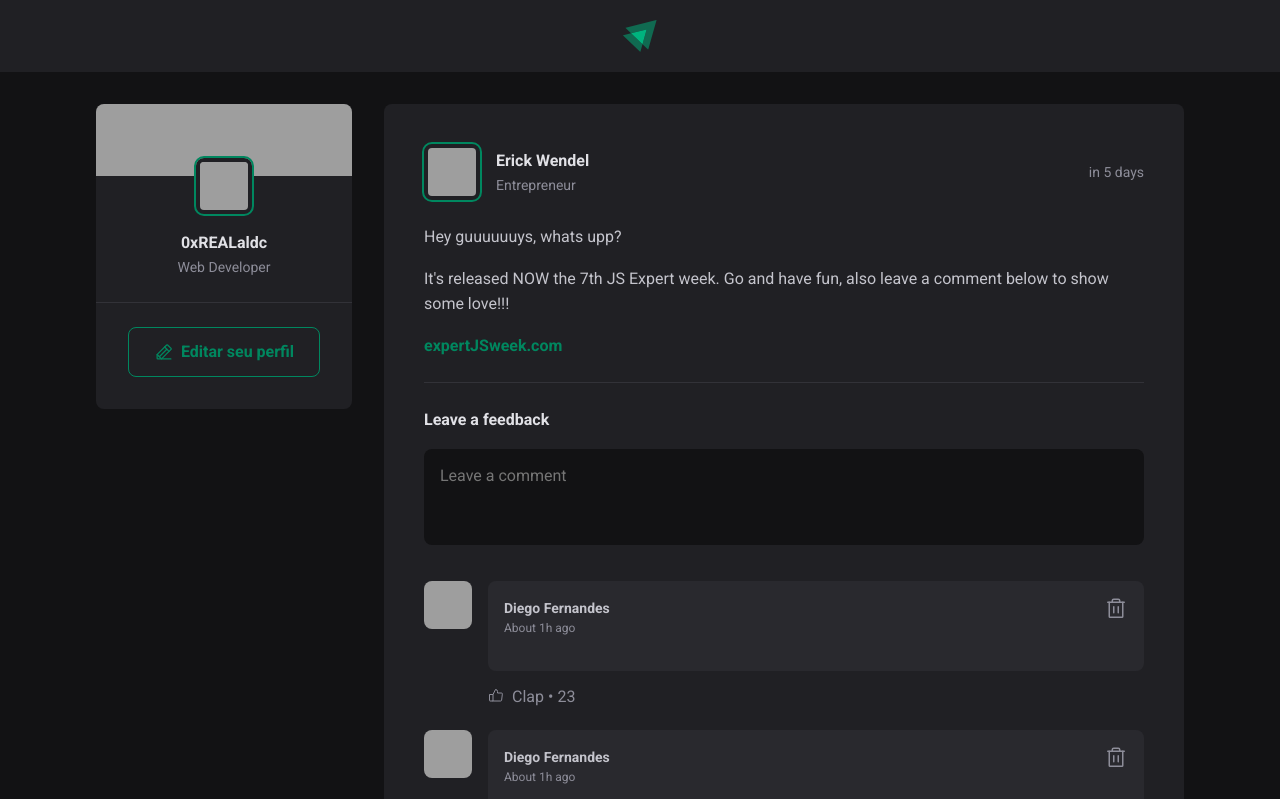
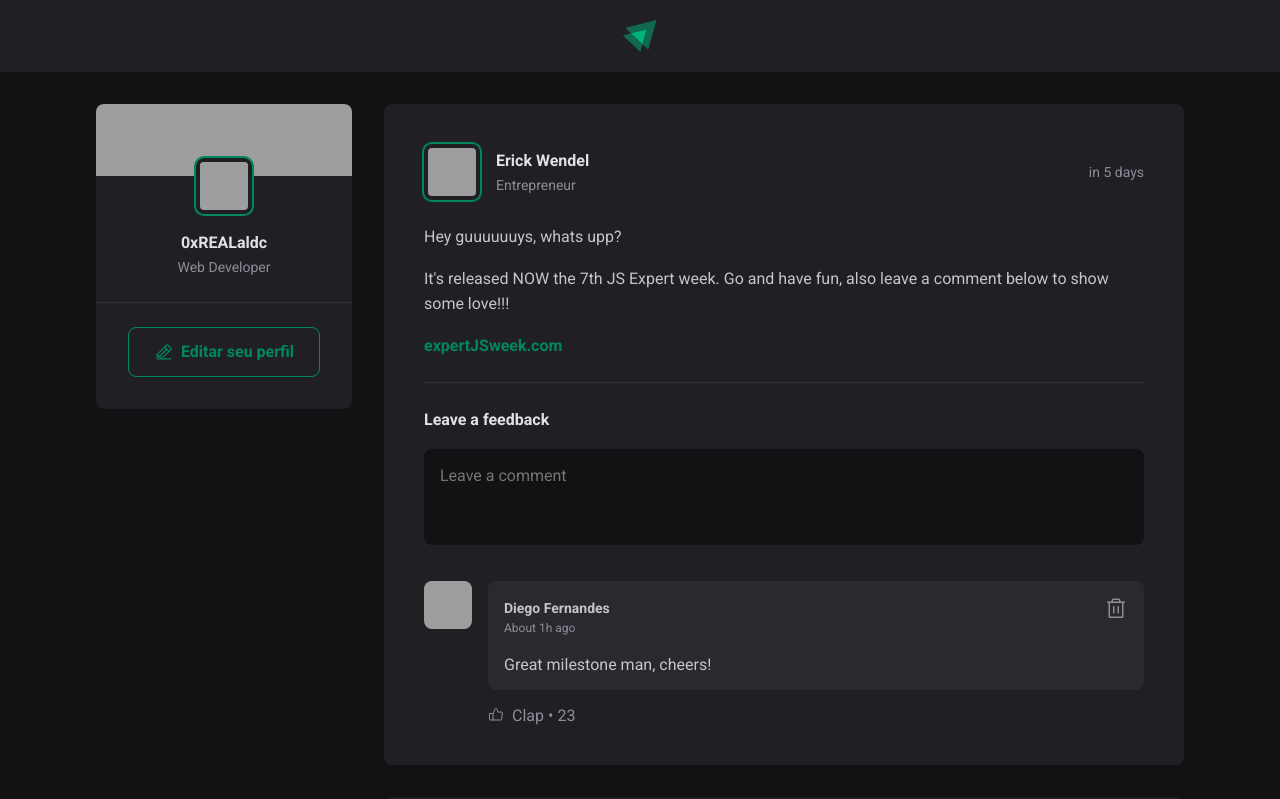
Before and after one commit to 0xREALAldc/ignite-01-reactjs-fundamentals, a React (Vite) app: page / in a window 1280 px wide. Shown: the top 799 px of the page. Built offline with nearby package versions, Linux system fonts and the light colour scheme; grey boxes are pictures that could not be loaded.

Commit message:
add: created the 'comments' state using 'useState' and began to use state in our component

```diff
--- a/src/components/Post/Post.jsx
+++ b/src/components/Post/Post.jsx
@@ -1,3 +1,4 @@
+import { useState } from 'react'
 import { format, formatDistanceToNow } from 'date-fns'
 import { ptBR } from 'date-fns/locale'
 // import ptBR from 'date-fns/locale/pt-BR'
@@ -7,20 +8,25 @@ import { Comment } from '../Comment/Comment'
 import styles from './Post.module.css'
 
                       //destructuring
-export function Post({ author, content, publishedAt }) {                     // here we put the locale that we choose to convert to the location of the user
+export function Post({ author, content, publishedAt }) {
+  const [comments, setComments] = useState([
+    'Great milestone man, cheers!'
+  ])
+                                                                                 // here we put the locale that we choose to convert to the location of the user
   const publishedDateFormatted = format(publishedAt, "d 'of' LLLL 'at' h:mm"/*, { locale: ptBR,  }*/)
   const publishedDateRelativeToNow = formatDistanceToNow(publishedAt,  {
     addSuffix: true,
     /*locale: ptBR */
   }) // also can pass it here the 'locale'
 
-  const comments = [
-    1,
-    2,
-  ]
 
   function handleCreateNewComment() {
     event.preventDefault()
+
+    const newCommentText = event.target.comment.value
+
+    setComments([...comments, newCommentText])
+    event.target.comment.value = ''
   }
 
   return (
@@ -53,6 +59,7 @@ export function Post({ author, content, publishedAt }) {                     //
         <strong>Leave a feedback</strong>
 
         <textarea
+          name='comment'
           placeholder='Leave a comment'
         />
 
@@ -64,7 +71,7 @@ export function Post({ author, content, publishedAt }) {                     //
       <div className={styles.commentList}>
         {comments.map( comment => {
           return (
-            <Comment />
+            <Comment content={comment}/>
           )
         })}
       </div>
```
